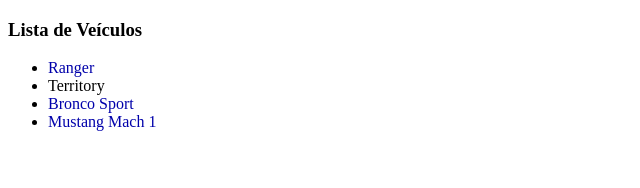
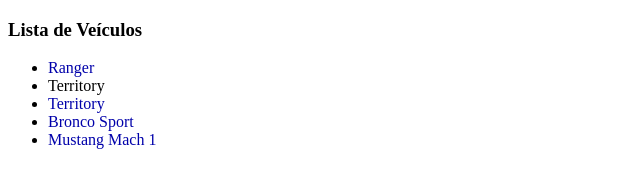
Before and after one commit to Wsyznx/Sprint-3, a plain HTML site: page index.html in a window 1280 px wide. Shown: the whole page, without its empty margins (0-640 px from the left). Drawn offline with Linux system fonts and the light colour scheme.

Commit message:
alterando da branch index

```diff
--- a/index.html
+++ b/index.html
@@ -11,6 +11,7 @@
 				<h3> Lista de Veículos </h3>
 				<ul>
 					<li><font color="#0000AA">Ranger </font></li><li>Territory</li>
+					<li><font color="#0000AA">Territory</font></li>
 					<li><font color="#0000AA">Bronco Sport</font></li>
 					<li><font color="#0000AA">Mustang Mach 1</font></li>
 				</ul>
```
